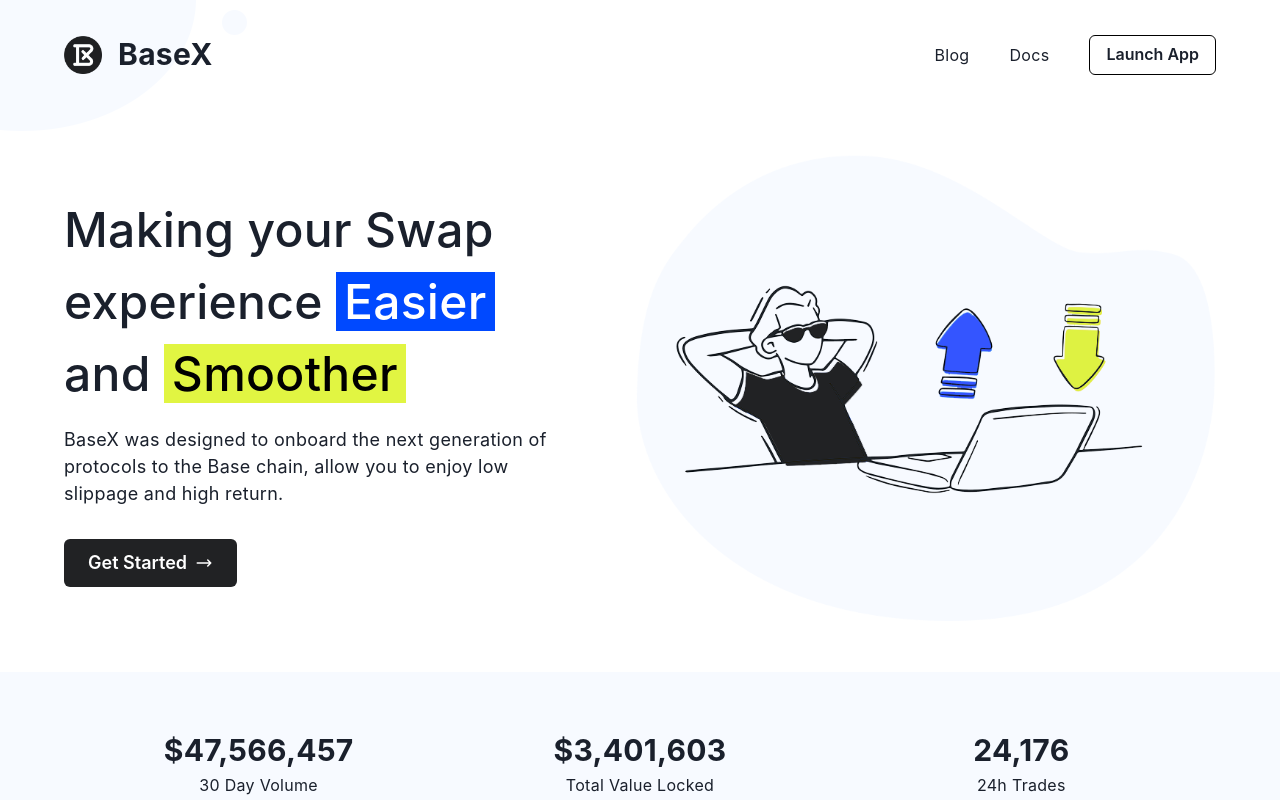
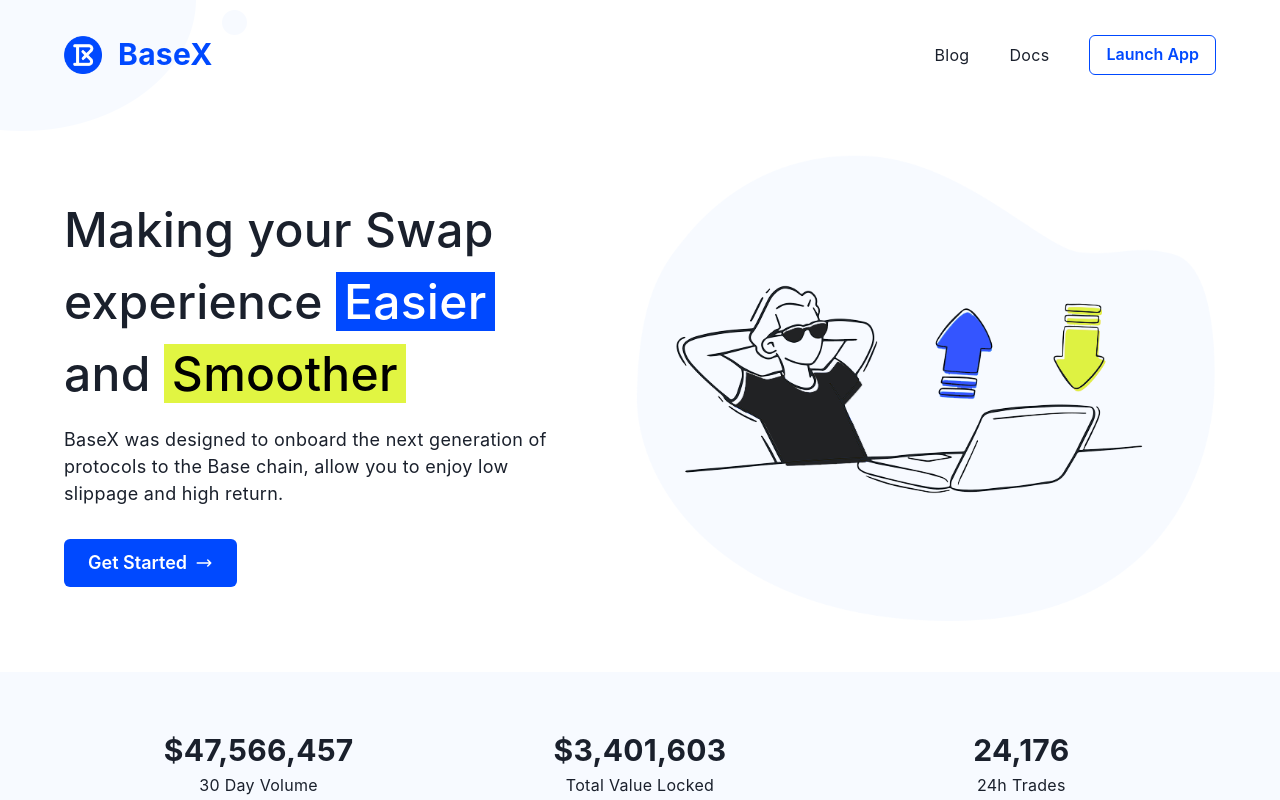
Before and after one commit to basex-fi/homepage, a React (Create React App) app: page / in a window 1280 px wide. Shown: the top 800 px of the page. Built offline with nearby package versions, Linux system fonts and the light colour scheme.

Commit message:
minor update

```diff
--- a/src/Header.tsx
+++ b/src/Header.tsx
@@ -12,7 +12,7 @@ export const Header = () => {
         <Box boxSize="38px">
           <Image src="/logo512.png" alt="logo" w="full" />
         </Box>
-        <Text fontWeight="bold" fontSize="3xl" ml={3}>
+        <Text fontWeight="bold" color="#0049ff" fontSize="3xl" ml={3}>
           BaseX
         </Text>
       </HStack>
--- a/src/theme.ts
+++ b/src/theme.ts
@@ -9,13 +9,14 @@ const themeConfig = {
     Button: {
       variants: {
         outline: {
-          borderColor: "black",
+          borderColor: "#0049ff",
+          color: "#0049ff"
         },
         primary: {
-          bg: "#212224",
+          bg: "#0049ff",
           color: "white",
           _hover: {
-            bg: "#3c3e42",
+            bg: "#4176fb",
           },
         },
       },
```
Also changed, not shown: public/logo192.png, public/logo512.png.
